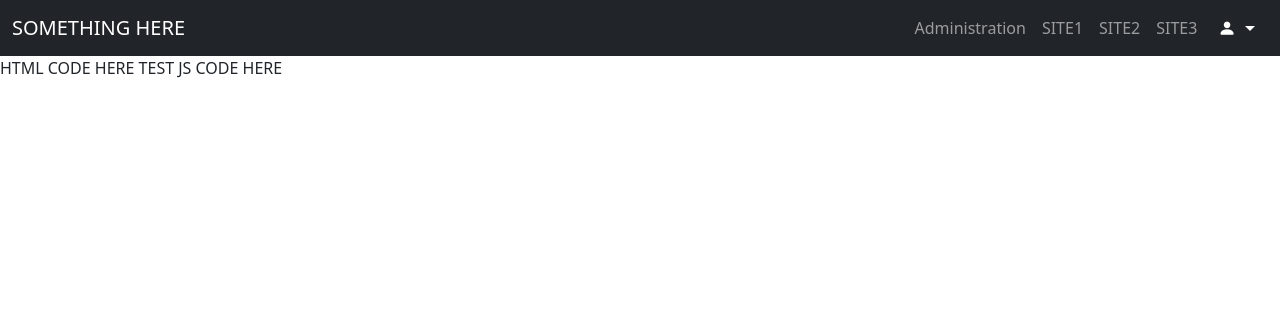
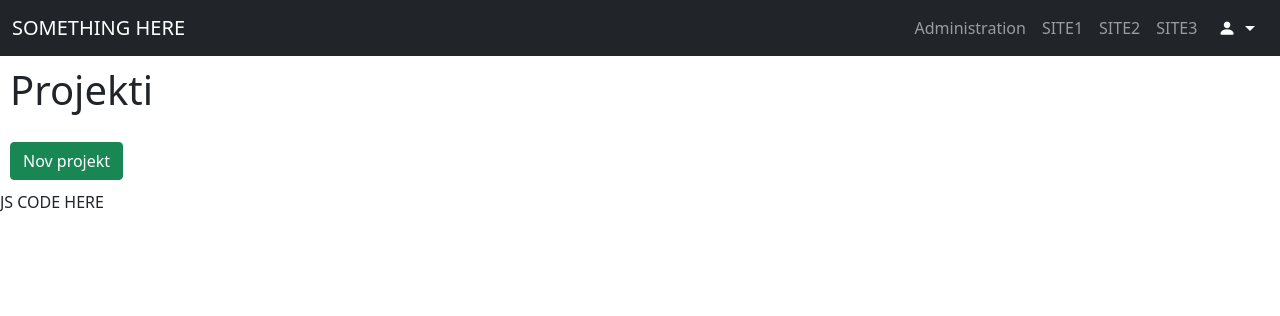
Before and after one commit to peterhorvat/SMRPO-project, a Django app: page / in a window 1280 px wide. Shown: the top 316 px of the page. Run offline with Django 4.2, Linux system fonts and the light colour scheme; the visitor is signed in with stand-in values (Sample User, id 1); data that the repository does not hold is empty; some libraries are stand-ins or nearby versions.

Commit message:
adding and deleting projects

```diff
--- a/Projekt/urls.py
+++ b/Projekt/urls.py
@@ -26,5 +26,7 @@ urlpatterns = [
     path('admin/', admin.site.urls),
     path('api/', include(router.urls)),
     path('', v.landing_page, name='landing_page'),
-    path('login/', v.login_page, name='login_page')
+    path('login/', v.login_page, name='login_page'),
+    path("create_new_project/", v.create_new_project, name='create_new_project'),
+    path("delete_project/<int:id>", v.delete_project, name='delete_project'),
 ]
--- a/templates/base.html
+++ b/templates/base.html
@@ -9,6 +9,7 @@
     <script src="https://cdn.jsdelivr.net/npm/bootstrap@5.1.1/dist/js/bootstrap.bundle.min.js" integrity="sha384-/bQdsTh/da6pkI1MST/rWKFNjaCP5gBSY4sEBT38Q/9RBh9AH40zEOg7Hlq2THRZ" crossorigin="anonymous"></script>
     <script src="https://code.jquery.com/jquery-3.6.0.js" integrity="sha256-H+K7U5CnXl1h5ywQfKtSj8PCmoN9aaq30gDh27Xc0jk=" crossorigin="anonymous"></script>
     <script src="//cdn.jsdelivr.net/npm/sweetalert2@11"></script>
+    <link rel="stylesheet" href="https://use.fontawesome.com/releases/v5.15.4/css/all.css" integrity="sha384-DyZ88mC6Up2uqS4h/KRgHuoeGwBcD4Ng9SiP4dIRy0EXTlnuz47vAwmeGwVChigm" crossorigin="anonymous"/>
 </head>
 <body>
 <nav class="navbar navbar-dark bg-dark navbar-expand-lg">
--- a/templates/landing_page.html
+++ b/templates/landing_page.html
@@ -1,8 +1,44 @@
 {% extends "base.html" %}
-
+{% load crispy_forms_filters %}
 {% block content %}
-    HTML CODE HERE
-    {{ exmp1 }}
+    <div style="padding: 10px">
+        <h1>Projekti</h1>
+        <div class="d-flex" style="flex-direction: column; padding: 10px">
+            {% for projekt in projekti %}
+                <div class="d-flex text-center align-items-baseline">
+                    <h5 style="margin-right: 5px">{{ projekt.ime }}</h5>
+                    <button class="btn btn-danger" onclick="window.location.replace('/delete_project/{{ projekt.id }}')" style="height: 40%; width: auto"><span><i class="fas fa-times"></i></span>
+                    </button>
+                </div>
+            {% endfor %}
+        </div>
+        <div class="modal fade" tabindex="-1" id="addNewProject" aria-labelledby="addNewProject" aria-hidden="true">
+            <div class="modal-dialog">
+                <div class="modal-content">
+                    <div class="modal-header">
+                        <h5 class="modal-title">Ustvari novi projekt</h5>
+                        <button type="button" class="btn-close" data-bs-dismiss="modal" aria-label="Close"></button>
+                    </div>
+                    <div class="modal-body">
+                        <form method="POST" class="form-group" id="createNewProjectForm" action="/create_new_project/">
+                            {% csrf_token %}
+                            <fieldset class="form-group">
+                                {{ forms.projekt_form|crispy }}
+                                <p class="text-right small" style="font-size: 70%; padding-right: 5px"><i>* Označena polja so obvezna.</i></p>
+                            </fieldset>
+                        </form>
+                    </div>
+                    <div class="modal-footer">
+                        <button type="button" class="btn btn-secondary" data-bs-dismiss="modal">Close</button>
+                        <button type="submit" form="createNewProjectForm" class="btn btn-success">Ustvari novi projekt</button>
+                    </div>
+                </div>
+            </div>
+        </div>
+        {% if request.user.is_superuser %}
+            <button class="btn btn-success" data-bs-toggle="modal" data-bs-target="#addNewProject">Nov projekt</button>
+        {% endif %}
+    </div>
 {% endblock %}
 
 {% block scripts %}
--- a/website/forms.py
+++ b/website/forms.py
@@ -1,5 +1,6 @@
 from django.contrib.auth.forms import AuthenticationForm
-from .models import Uporabnik
+from .models import Uporabnik, Projekt
+from django.forms import ModelForm
 
 
 class UserLoginForm(AuthenticationForm):
@@ -11,3 +12,13 @@ class UserLoginForm(AuthenticationForm):
         super(UserLoginForm, self).__init__(*args, **kwargs)
         self.fields['username'].label = "Uporabniško ime"
         self.fields['password'].label = "Geslo"
+
+
+class CreateNewProjectForm(ModelForm):
+    class Meta:
+        model = Projekt
+        fields = ['ime']
+
+    def __init__(self, *args, **kwargs):
+        super(CreateNewProjectForm, self).__init__(*args, **kwargs)
+        self.fields['ime'].label = "Ime projekta"
--- a/website/views.py
+++ b/website/views.py
@@ -8,14 +8,30 @@ from django.http import HttpResponse
 from django.shortcuts import render, redirect
 from rest_framework import status
 from django_otp.plugins.otp_totp.models import TOTPDevice
-from .forms import UserLoginForm
-from .models import Uporabnik
+from .forms import UserLoginForm, CreateNewProjectForm
+from .models import Uporabnik, Projekt
 
 
 @login_required(login_url='/login')
 def landing_page(request):
-    context_example = "TEST"
-    return render(request, 'landing_page.html', context={"exmp1": context_example})
+    projekti = Projekt.objects.all()
+    uporabniki = Uporabnik.objects.all()
+    return render(request, 'landing_page.html', context={"projekti": projekti, "uporabniki": uporabniki, "forms": {
+        "projekt_form": CreateNewProjectForm()
+    }})
+
+
+@login_required(login_url='/login')
+def create_new_project(request):
+    new_project = request.POST["ime"]
+    Projekt.objects.create(ime=new_project).save()
+    return redirect("/")
+
+
+@login_required(login_url='/login')
+def delete_project(request, id):
+    Projekt.objects.filter(id=id).delete()
+    return redirect("/")
 
 
 def login_page(request):
@@ -31,8 +47,6 @@ def login_page(request):
             return redirect("/")
         else:
             return render(request, "login_page.html", context={"form": UserLoginForm, "error": "Uporabniško ime in/ali geslo je napačno."})
-
-
 
 
 @login_required
```
